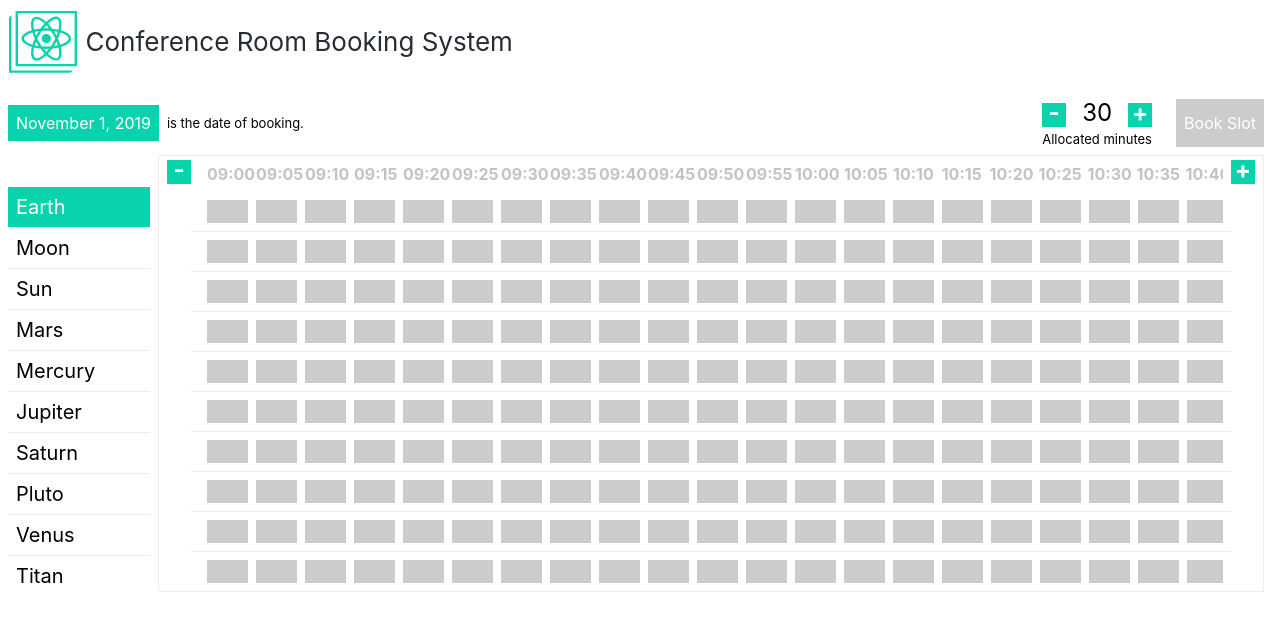
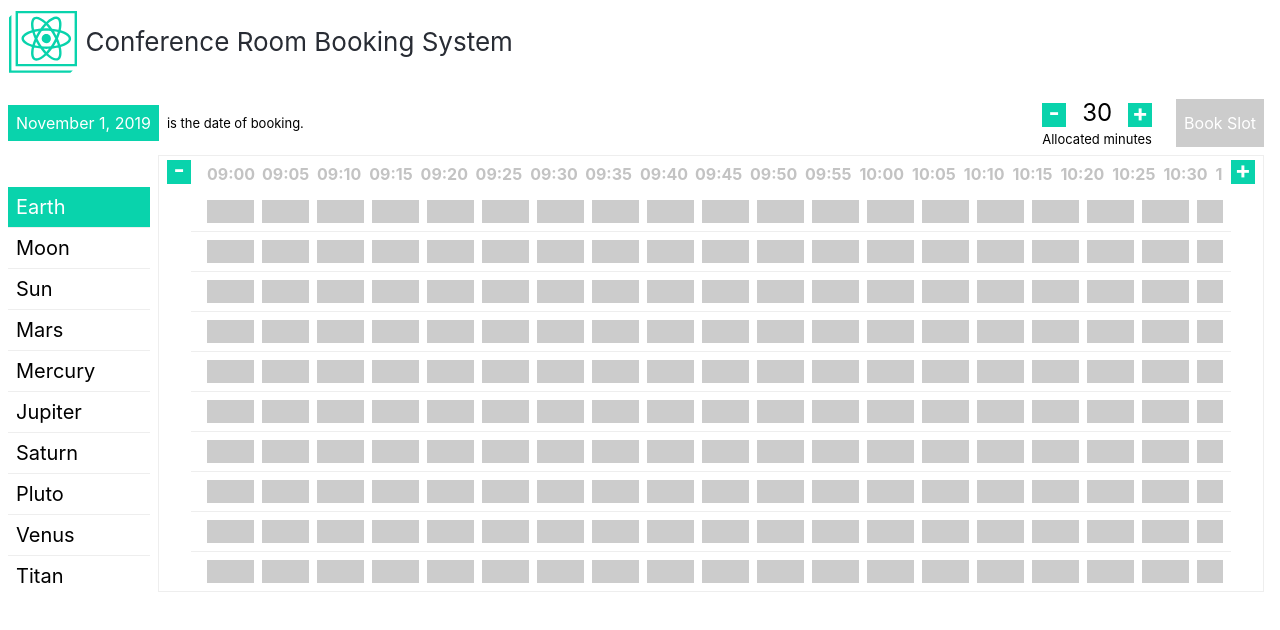
Before and after one commit to nadirlaskar/conference-room-booking, a React (Create React App) app: page / in a window 1280 px wide. Shown: the top 630 px of the page. Built offline with nearby package versions, Linux system fonts and the light colour scheme.

Commit message:
fixed width of time cell

```diff
--- a/src/components/TimeLine.css
+++ b/src/components/TimeLine.css
@@ -10,7 +10,7 @@
 
 .TimeLine-cell {
     font-size: 16px;
-    min-width: 41px;
+    min-width: 47px;
     height: 27px;
     max-height: 30px;
     background: #ccc;
--- a/src/components/TimeSlider.css
+++ b/src/components/TimeSlider.css
@@ -46,7 +46,7 @@
     margin-left: 8px;
     color: #c3c3c3;
     font-weight: bold;
-    max-width: 41px;
+    max-width: 47px;
 }
 
 .TimeScale-time-block-currentTime {
```
